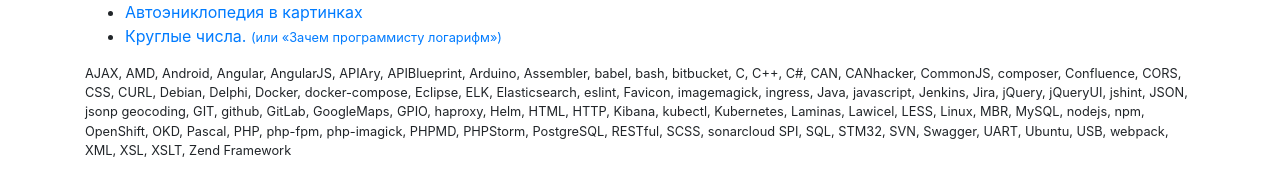
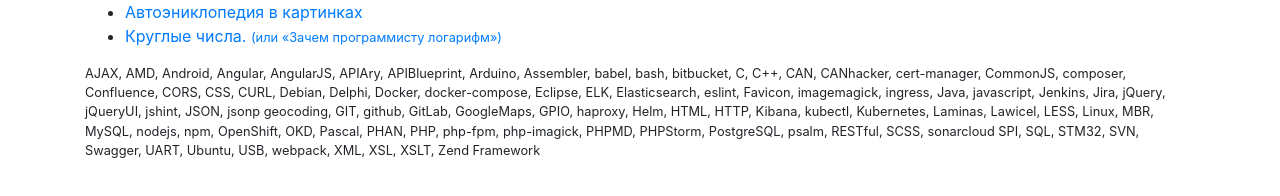
Before and after one commit to autowp/pereslegin.ru, a website built with webpack: page src/index.html in a window 1280 px wide. Built offline with nearby package versions, Linux system fonts and the light colour scheme.

Commit message:
cert-manager

```diff
--- a/src/index.html
+++ b/src/index.html
@@ -14,7 +14,7 @@
             <p>
                 AJAX, AMD, Android, Angular, AngularJS, APIAry, APIBlueprint, Arduino, Assembler,
                 babel, bash, bitbucket,
-                C, C++, C#, CAN, CANhacker, CommonJS, composer, Confluence, CORS, CSS, CURL,
+                C, C++, CAN, CANhacker, cert-manager, CommonJS, composer, Confluence, CORS, CSS, CURL,
                 Debian, Delphi, Docker, docker-compose,
                 Eclipse, ELK, Elasticsearch, eslint,
                 Favicon,
@@ -27,7 +27,7 @@
                 MBR, MySQL,
                 nodejs, npm,
                 OpenShift, OKD,
-                Pascal, PHP, php-fpm, php-imagick, PHPMD, PHPStorm, PostgreSQL,
+                Pascal, PHAN, PHP, php-fpm, php-imagick, PHPMD, PHPStorm, PostgreSQL, psalm,
                 RESTful,
                 SCSS, sonarcloud SPI, SQL, STM32, SVN, Swagger,
                 UART, Ubuntu, USB,
```
